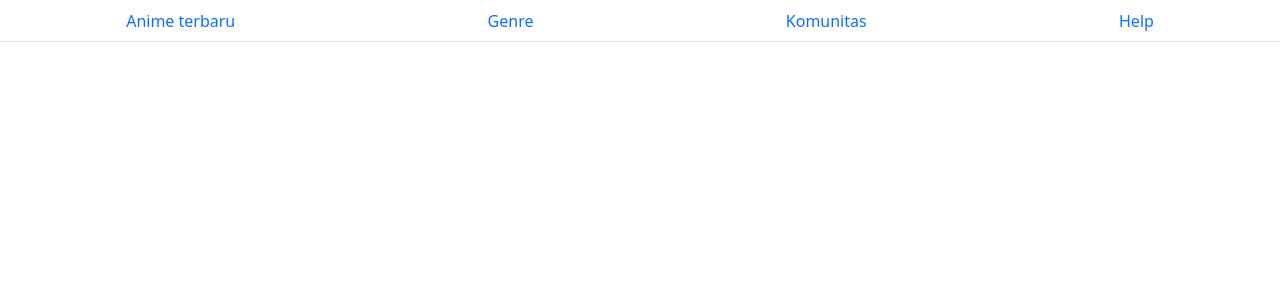
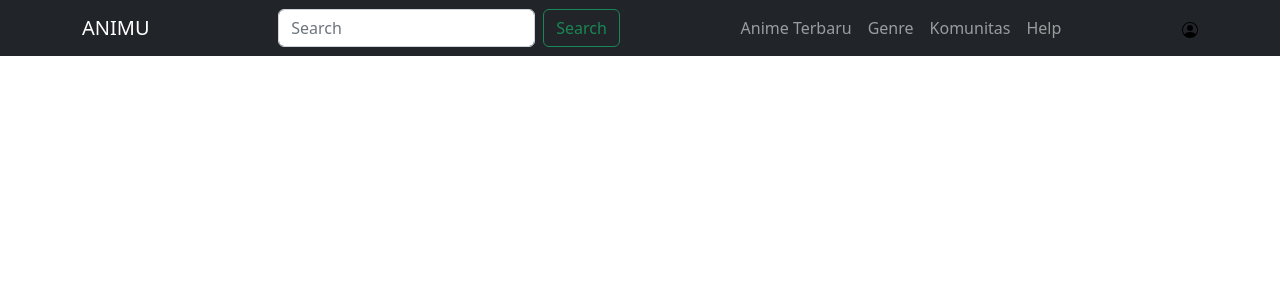
Before and after one commit to fukuhara-ran/aniMu, a React (Vite) app: page / in a window 1280 px wide. Shown: the top 300 px of the page. Built offline with nearby package versions, Linux system fonts and the light colour scheme.

Commit message:
navbar 1

```diff
--- a/src/components/Header.jsx
+++ b/src/components/Header.jsx
@@ -1,24 +1,38 @@
-import Nav from 'react-bootstrap/Nav';
+import Container from "react-bootstrap/Container";
+import Nav from "react-bootstrap/Nav";
+import Navbar from "react-bootstrap/Navbar";
+import Form from "react-bootstrap/Form";
+import Button from "react-bootstrap/Button";
+import personLogo from "/person.svg"
 
 function Header() {
   return (
-    <div className='Navbar'>
-        <Nav fill variant='tabs'>
-        <Nav.Item>
-            <Nav.Link eventKey="newAnime">Anime terbaru</Nav.Link>
-        </Nav.Item>
-        <Nav.Item>
-            <Nav.Link eventKey="genre">Genre</Nav.Link>
-        </Nav.Item>
-        <Nav.Item>
-            <Nav.Link eventKey="community">Komunitas</Nav.Link>
-        </Nav.Item>
-        <Nav.Item>
-            <Nav.Link eventKey="help">Help</Nav.Link>
-        </Nav.Item>
+    <Navbar bg="dark" variant="dark">
+      <Container>
+        <Navbar.Brand href="#home">ANIMU</Navbar.Brand>
+        <Form className="d-flex">
+          <Form.Control
+            type="search"
+            placeholder="Search"
+            className="me-2"
+            aria-label="Search"
+          />
+          <Button variant="outline-success">Search</Button>
+        </Form>
+        <Nav className="justify-content-end">
+          <Nav.Link href="#animeterbaru">
+            Anime Terbaru
+          </Nav.Link>
+          <Nav.Link href="#genre">Genre</Nav.Link>
+          <Nav.Link href="#komunitas">Komunitas</Nav.Link>
+          <Nav.Link href="#help">Help</Nav.Link>
         </Nav>
-    </div>
-  )
+        <a href="" target="_blank">
+          <img src={personLogo} className="logo" alt="Vite logo" />
+        </a>
+      </Container>
+    </Navbar>
+  );
 }
 
-export default Header
+export default Header;
```
Also changed, not shown: public/person.svg (added).
